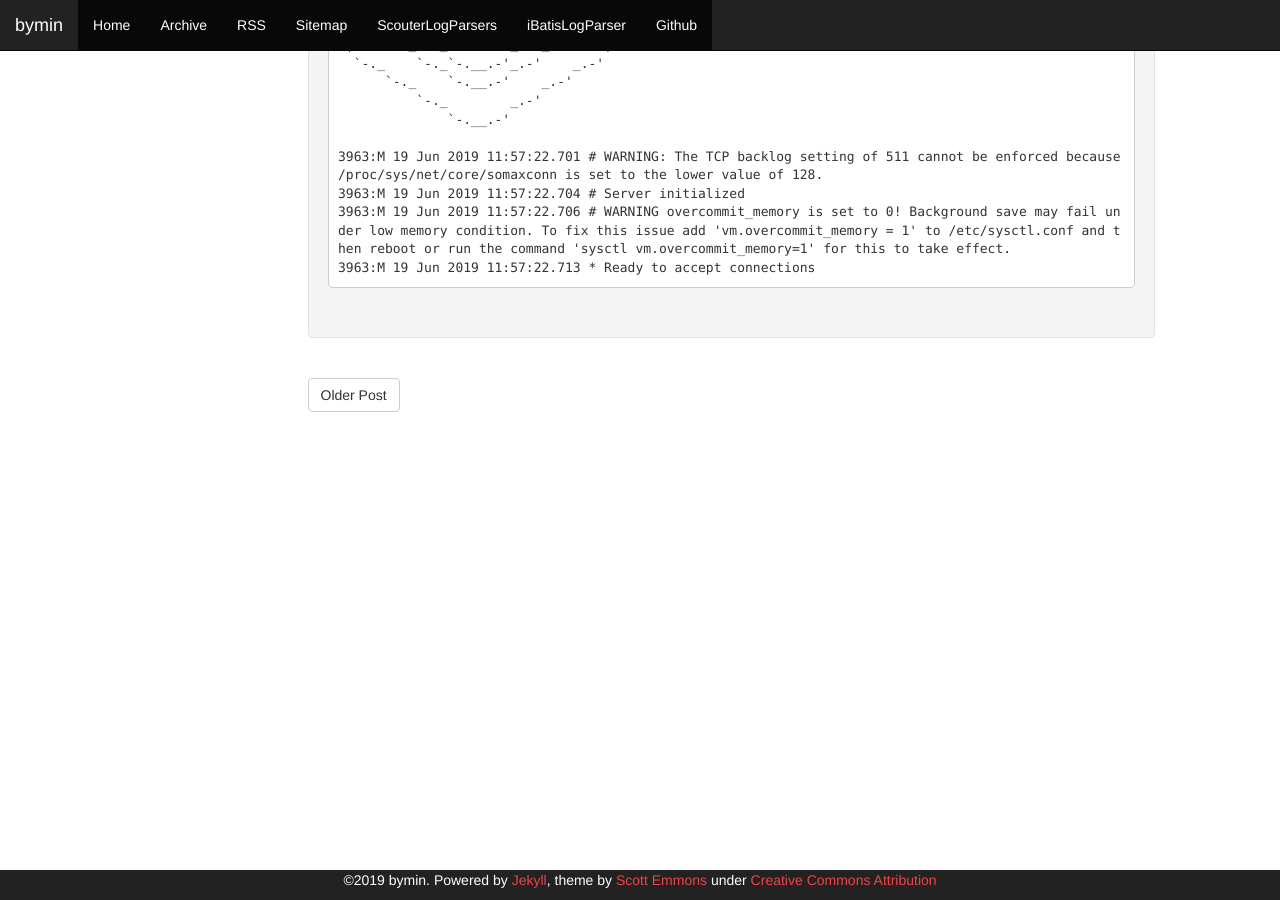
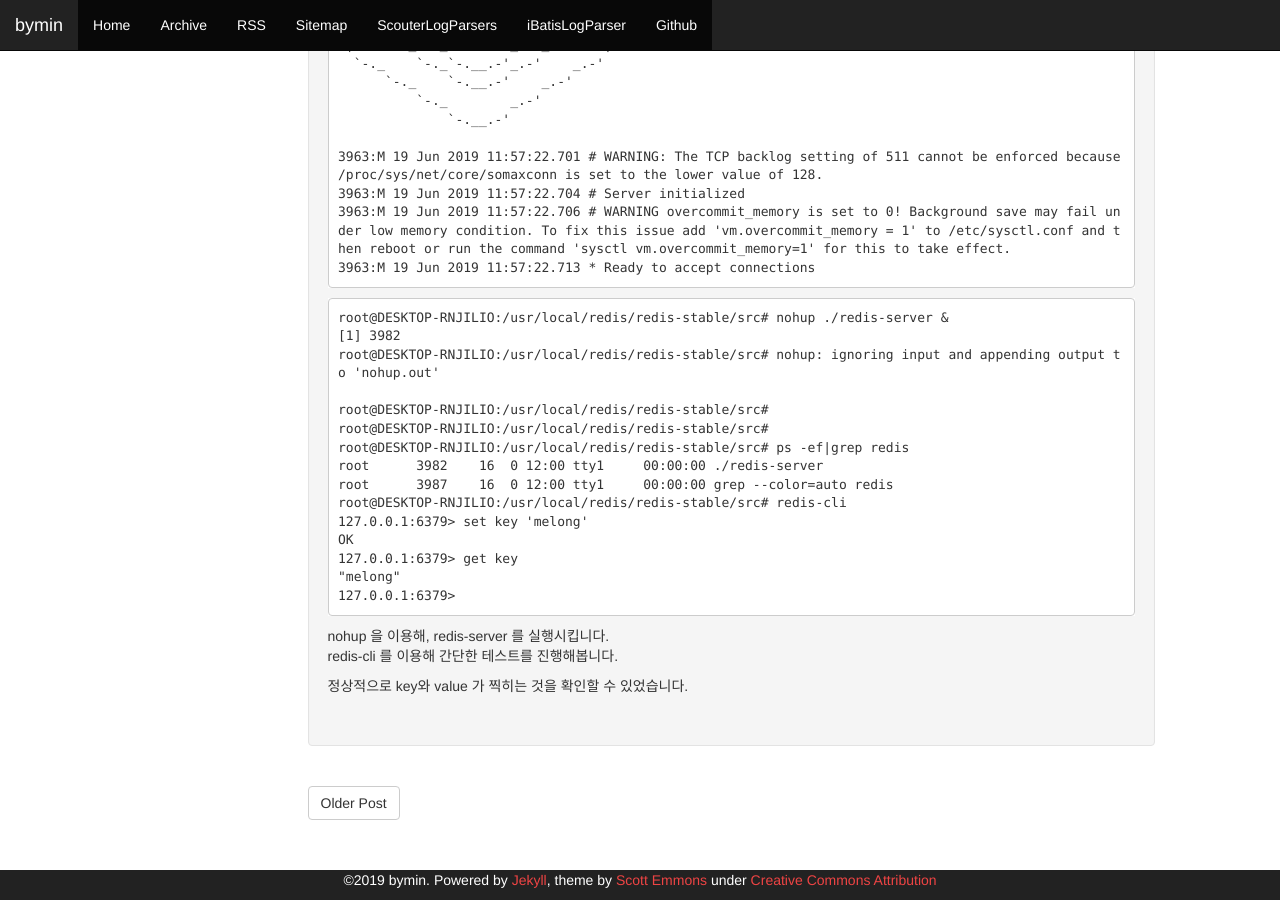
Before and after one commit to youngclown/youngclown.github.io, a Jekyll site: the page built from _posts/2019-06-19-redis-server.md, in a window 1280 px wide and 900 px high, scrolled down 2498 px. Built offline with Jekyll 4.4.1, drawn with Linux system fonts in a browser that asks for light colours.

Commit message:
윈도우 10 우분투에 레디스 설치

````diff
--- a/_posts/2019-06-19-redis-server.md
+++ b/_posts/2019-06-19-redis-server.md
@@ -163,3 +163,27 @@ root@DESKTOP-RNJILIO:/usr/local/redis/redis-stable/src# redis-server
 3963:M 19 Jun 2019 11:57:22.706 # WARNING overcommit_memory is set to 0! Background save may fail under low memory condition. To fix this issue add 'vm.overcommit_memory = 1' to /etc/sysctl.conf and then reboot or run the command 'sysctl vm.overcommit_memory=1' for this to take effect.
 3963:M 19 Jun 2019 11:57:22.713 * Ready to accept connections
 ```
+
+
+```
+root@DESKTOP-RNJILIO:/usr/local/redis/redis-stable/src# nohup ./redis-server &
+[1] 3982
+root@DESKTOP-RNJILIO:/usr/local/redis/redis-stable/src# nohup: ignoring input and appending output to 'nohup.out'
+
+root@DESKTOP-RNJILIO:/usr/local/redis/redis-stable/src#
+root@DESKTOP-RNJILIO:/usr/local/redis/redis-stable/src#
+root@DESKTOP-RNJILIO:/usr/local/redis/redis-stable/src# ps -ef|grep redis
+root      3982    16  0 12:00 tty1     00:00:00 ./redis-server
+root      3987    16  0 12:00 tty1     00:00:00 grep --color=auto redis
+root@DESKTOP-RNJILIO:/usr/local/redis/redis-stable/src# redis-cli
+127.0.0.1:6379> set key 'melong'
+OK
+127.0.0.1:6379> get key
+"melong"
+127.0.0.1:6379>
+```
+
+nohup 을 이용해, redis-server 를 실행시킵니다.
+redis-cli 를 이용해 간단한 테스트를 진행해봅니다.
+
+정상적으로 key와 value 가 찍히는 것을 확인할 수 있었습니다.
````
